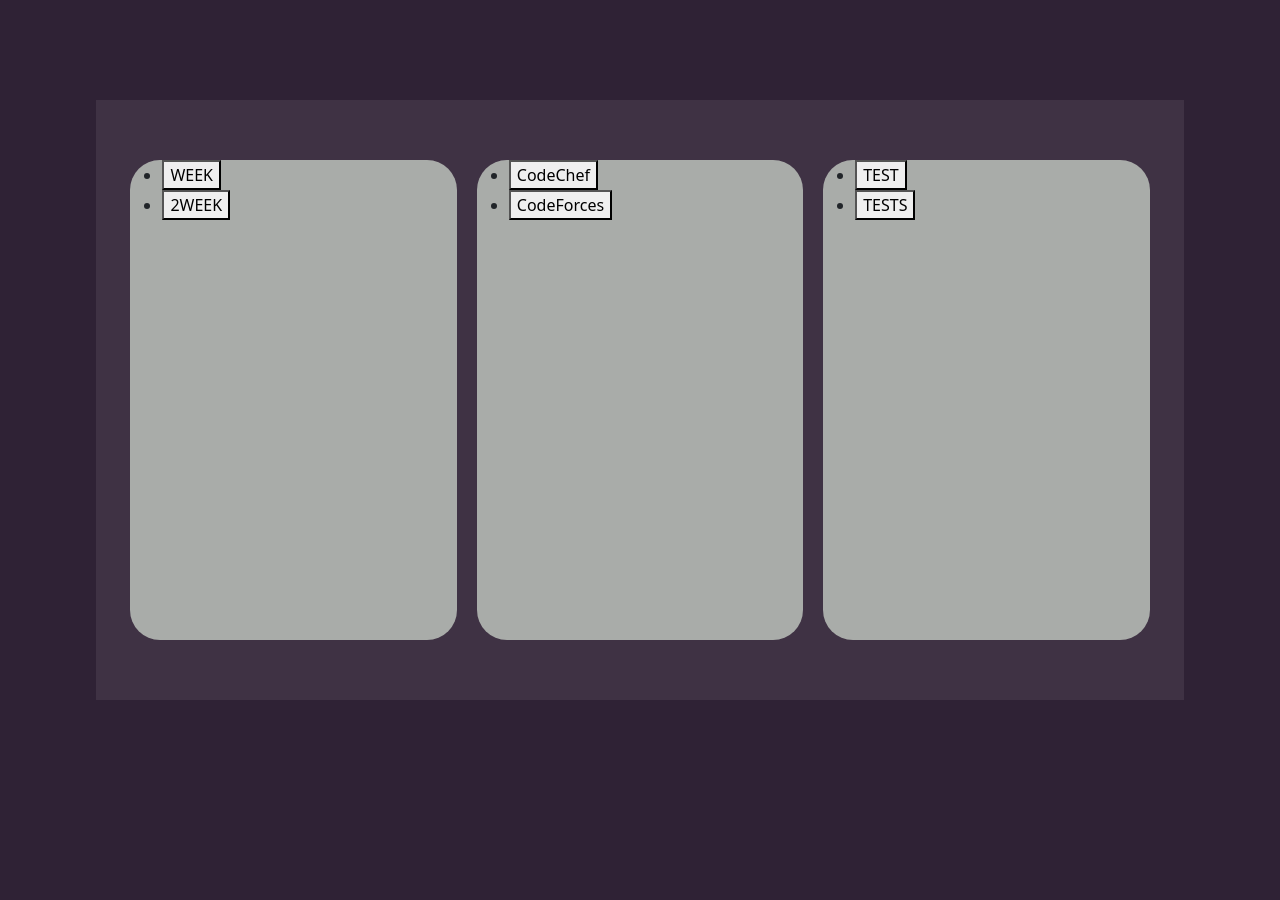
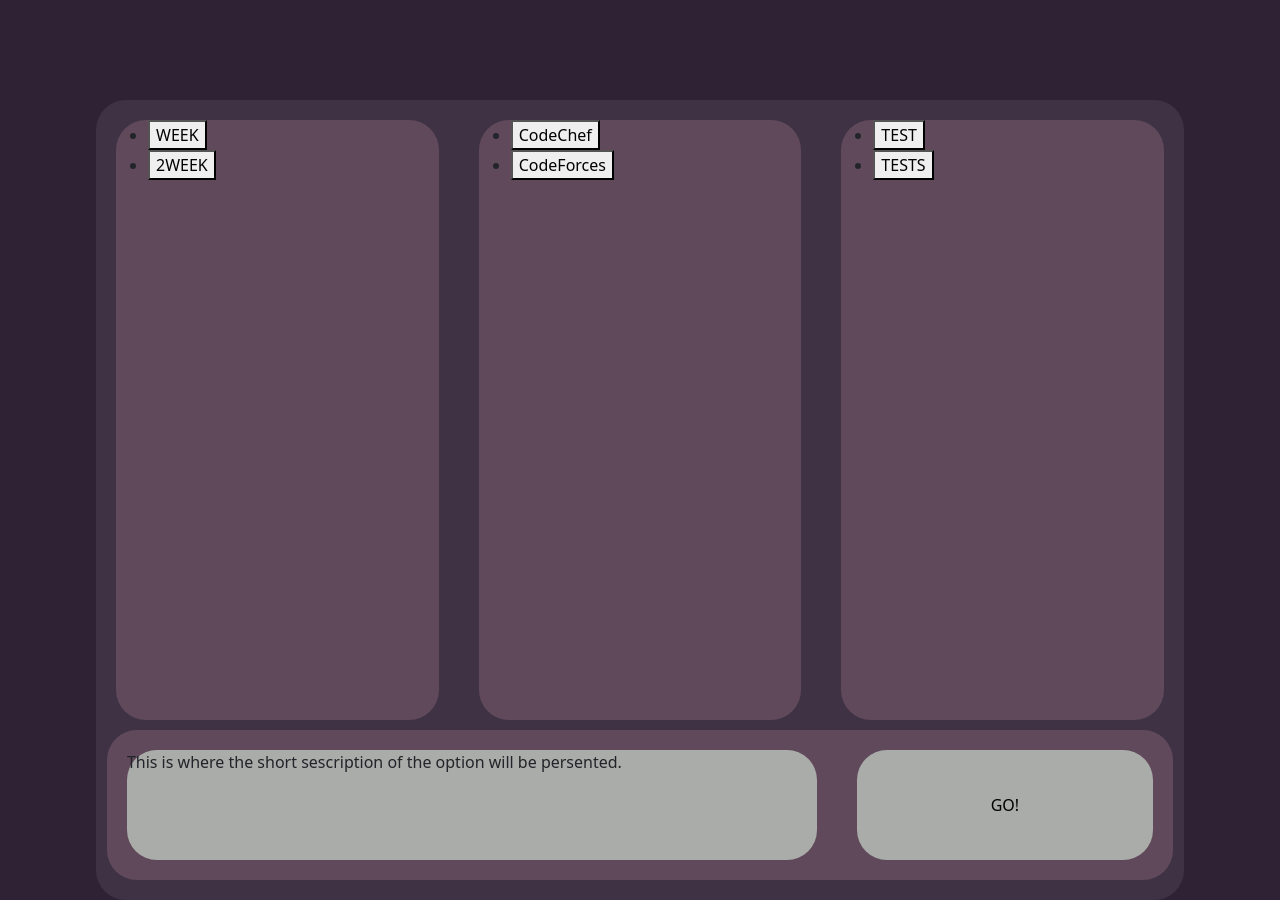
Before and after one commit to agent-storm/cal-set, a plain HTML site: page public/pages/cal-set-main-page.html in a window 1280 px wide. Before the commit the page ends 800 px from the top, so only its background shows below. Drawn offline with nearby package versions, Linux system fonts and the light colour scheme.

Commit message:
progress on cal-set page

```diff
--- a/public/css/cal-set.css
+++ b/public/css/cal-set.css
@@ -11,8 +11,9 @@ body{
     background-color: #3F3244;;
     flex-direction: column;
     width:85%;
-    height:600px;
+    height:800px;
     margin-top: 100px;
+    border-radius: 30px;
 }
 .options-container-div {
     display: flex;
@@ -21,25 +22,25 @@ body{
     flex-direction: row;
     width:100%;
     height: 80%;
+    margin-top: 20px;
 }
 .timeframe-options-div {
-    display: flex;
+    margin-right: 20px;
+}
+/* .platforms-options-div {
     background-color: #A9ACA9;
     margin:10px;
     width: 30%;
     height: 100%;
     border-radius: 30px;
+} */
+.preset-options-div {
+    margin-right: 20px;
 }
-.platforms-options-div {
-    background-color: #A9ACA9;
-    margin:10px;
-    width: 30%;
-    height: 100%;
-    border-radius: 30px;
-}
-.preset-options-div {
-    background-color: #A9ACA9;
-    margin:10px;
+.options-div {
+    flex-grow: 1;
+    background-color: #60495A;
+    margin:20px;
     width: 30%;
     height: 100%;
     border-radius: 30px;
@@ -47,4 +48,23 @@ body{
 .desc-btn-container-div {
     display: flex;
     flex-direction: row;
+    width: 98%;
+    height: 20%;
+    margin-top: 10px;
+    margin-bottom: 20px;
+    background-color: #60495A;
+    border-radius: 30px;
 }
+.action-discription {
+    margin:20px;
+    width: 70%;
+    border-radius: 30px;
+    background-color: #A9ACA9;
+}
+.go-btn {
+    background-color: #A9ACA9;
+    width:30%;
+    border-width: 0px;
+    border-radius: 30px;
+    margin:20px;
+}
--- a/public/css/profile.css
+++ b/public/css/profile.css
@@ -62,6 +62,7 @@ body{
     height: 50px;
 }
 #lower-desc-text {
+
     font-size: 26px;
 }
 .projects-container-div {
--- a/public/pages/cal-set-main-page.html
+++ b/public/pages/cal-set-main-page.html
@@ -28,19 +28,19 @@
 
     <div class="main-container-div">
         <div class="options-container-div">
-            <div class="timeframe-options-div">
+            <div class="timeframe-options-div options-div">
                 <ul class="timeframe-options-list">
                     <li class="timeframe-item"><button>WEEK</button></li>
                     <li class="timeframe-item"><button>2WEEK</button></li>
                 </ul>
             </div>
-            <div class="platforms-options-div">
+            <div class="platforms-options-div options-div">
                 <ul class="platform-options-list">
                     <li class="platform-item"><button>CodeChef</button></li>
                     <li class="platform-item"><button>CodeForces</button></li>
                 </ul>
             </div>
-            <div class="preset-options-div">
+            <div class="preset-options-div options-div">
                 <ul class="preset-options-list">
                     <li class="preset-item"><button>TEST</button></li>
                     <li class="preset-item"><button>TESTS</button></li>
@@ -48,7 +48,8 @@
             </div>
         </div>
         <div class="desc-btn-container-div">
-
+            <p class="action-discription">  This is where the short sescription of the option will be persented.</p>
+            <button class="go-btn">GO!</button>
         </div>
     </div>
     <!-- <h1>This is just a test site, I will be developing this page now, click the logout button below to go back to the login page, please try to login again to check if its working consistantly<br>Thank you</h1> -->
```
